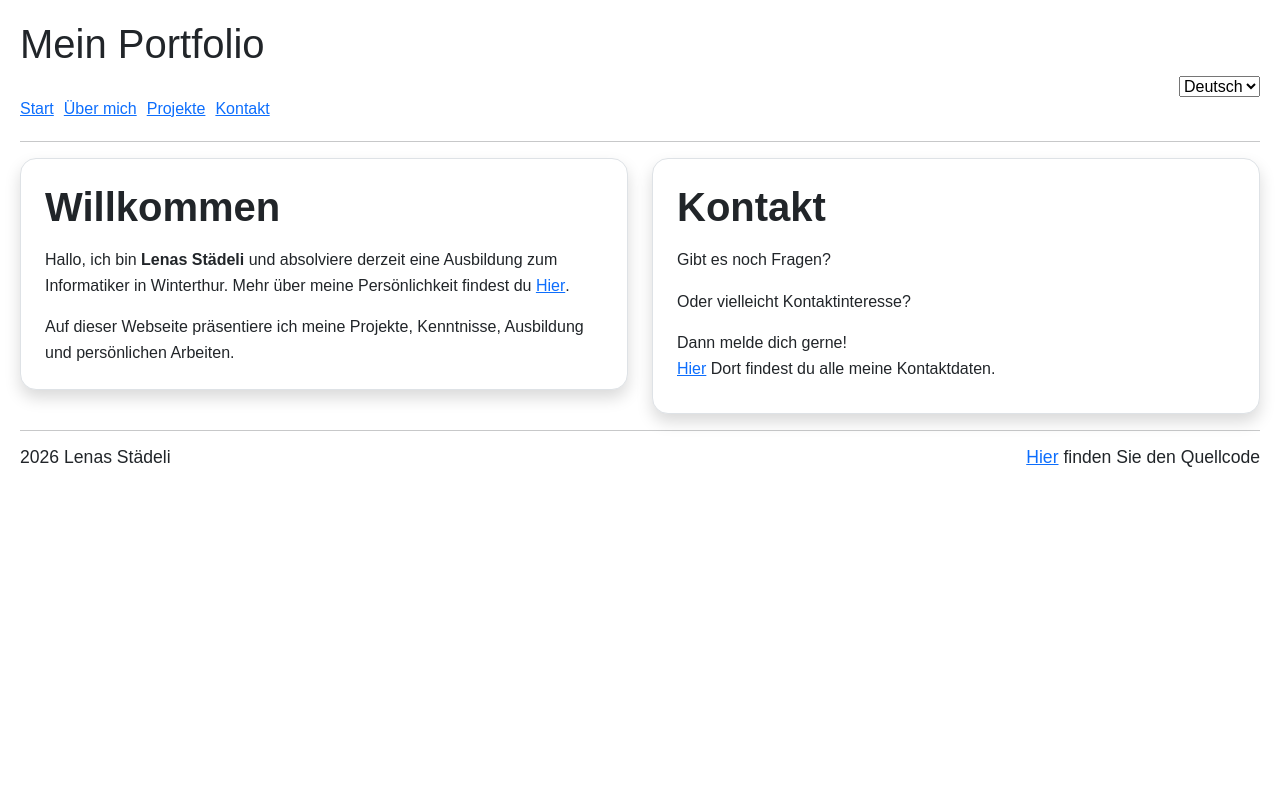
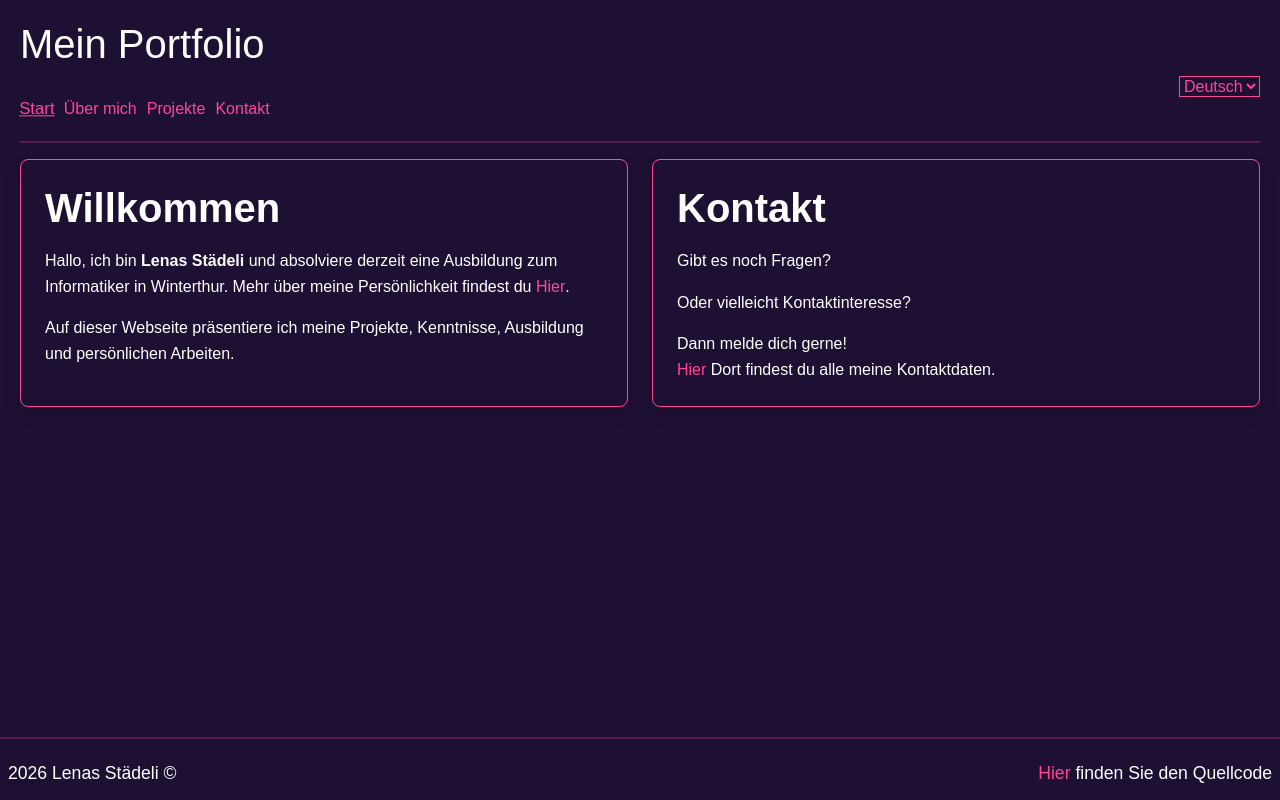
Before and after one commit to LenasStaedeli/Portfolio, a React app: page /projects in a window 1280 px wide. Built offline with nearby package versions, Linux system fonts and the light colour scheme; the HTML template or start-up script is replaced by a standard one.

Commit message:
implement a better design

```diff
--- a/src/App.css
+++ b/src/App.css
@@ -8,6 +8,8 @@
 }
 body {
     overflow-x: hidden;
+    background-color: #1E1033;
+
 }
 .project-button {
     transition: transform 0.2s ease;
@@ -23,3 +25,45 @@ body {
 .info-divs:hover {
     transform: scale(1.03);
 }
+
+.color-divs {
+    border: 1px solid #FF4696;
+}
+
+.background-color{
+    background-color: #1E1033;
+}
+.font-color{
+    color: #FF4696;
+}
+.link-elements{
+    transition: transform 0.2s ease;
+    display: inline-block;
+    color: #FF4696;
+    text-decoration: none;
+}
+.link-elements:hover{
+    transform: scale(1.05);
+    color: #FF4696;
+    text-decoration: underline;
+}
+.link-elements.active{
+    text-decoration: underline;
+    transform: scale(1.05);
+}
+
+.navbar-links{
+    transition: transform 0.2s ease;
+    display: inline-block;
+    color: #FF4696;
+    text-decoration: none;
+}
+.navbar-links:hover{
+    transform: scale(1.1);
+    color: #FF4696;
+    text-decoration: underline;
+}
+.navbar-links.active{
+    text-decoration: underline;
+    transform: scale(1.1);
+}
--- a/src/App.jsx
+++ b/src/App.jsx
@@ -1,5 +1,5 @@
 import { useState } from 'react'
-import {BrowserRouter as Router, Routes, Route, Link, HashRouter} from "react-router-dom";
+import {BrowserRouter as Router, Routes, Route, Link, HashRouter, NavLink} from "react-router-dom";
 import './App.css'
 import Homepage from "./pages/Homepage.jsx";
 import Abaout_me from "./pages/abaout_me.jsx";
@@ -13,24 +13,28 @@ function App() {
     let langjson = languages
     const location = "app"
 
+    //Links zu navlinks machen und nachher bei css link-elements.active weil navlink erkennt ob active oder nicht
     return (
-        <div style={{ display: "flex", flexDirection: "column", minHeight: "100vh" }}>
+        <div style={{ display: "flex", flexDirection: "column", minHeight: "100vh" }} className={"background-color"}>
             <HashRouter>
                 <div style={{padding: "20px", fontFamily: "Arial, sans-serif", flex: "1 0 auto", width: "100%"}}>
-                    <h1 id={"title"}>{langjson[language][location]["1"]}</h1>
-                    <div id={"dropdownlang"}>
-                        <select onChange={event => setLanguage(event.target.value)}>
+                    <h1 id={"title"} className={"text-white"}>{langjson[language][location]["1"]}</h1>
+                    <div id={"dropdownlang"} >
+                        <select className={"color-divs background-color font-color"} onChange={event => setLanguage(event.target.value)}>
                             <option value={"Deutsch"}>Deutsch</option>
                             <option value={"Englisch"}>English</option>
                         </select>
                     </div>
                     <nav style={{marginBottom: "20px"}}>
-                        <Link to="/" style={{marginRight: "10px"}}>{langjson[language][location]["2"]}</Link>
-                        <Link to="/aboutme" style={{marginRight: "10px"}}>{langjson[language][location]["3"]}</Link>
-                        <Link to="/projects" style={{marginRight: "10px"}}>{langjson[language][location]["4"]}</Link>
-                        <Link to="/contact">{langjson[language][location]["5"]}</Link>
+                        <NavLink to="/" style={{marginRight: "10px"}}
+                                 className={"link-elements"}>{langjson[language][location]["2"]}</NavLink>
+                        <NavLink to="/aboutme" style={{marginRight: "10px"}}
+                                 className={"link-elements"}>{langjson[language][location]["3"]}</NavLink>
+                        <NavLink to="/projects" style={{marginRight: "10px"}}
+                                 className={"link-elements"}>{langjson[language][location]["4"]}</NavLink>
+                        <NavLink to="/contact" className={"link-elements"}>{langjson[language][location]["5"]}</NavLink>
                     </nav>
-                    <hr/>
+                    <hr className={"color-divs"}/>
                     <Routes>
                         <Route path="/"
                                element={<Homepage langjson={langjson} language={language} setLanguage={setLanguage}/>}/>
@@ -41,9 +45,9 @@ function App() {
                         <Route path="/contact"
                                element={<Contact langjson={langjson} language={language} setLanguage={setLanguage}/>}/>
                     </Routes>
-                    <hr/>
-                    <Footer langjson={langjson} language={language}/>
                 </div>
+                <hr className={"color-divs"}/>
+                <Footer langjson={langjson} language={language}/>
             </HashRouter>
 
         </div>
--- a/src/components/Footer.jsx
+++ b/src/components/Footer.jsx
@@ -3,13 +3,14 @@ import {Link} from "react-router-dom";
 export default function Footer ({ langjson, language }){
     const location = "footer"
     return (
-        <div className="d-flex justify-content-between align-items-center">
-            <h3 className="footer-text"
+        <div className="d-flex justify-content-between align-items-center p-2">
+            <h3 className="footer-text text-white"
                 id="footer-copyright"
-                style={{fontFamily: "Arial, sans-serif", fontSize: "1.1Rem"}}>2026 Lenas Städeli</h3>
+                style={{fontFamily: "Arial, sans-serif", fontSize: "1.1Rem"}}>2026 Lenas Städeli ©</h3>
             <h3
                 style={{fontFamily: "Arial, sans-serif", fontSize: "1.1Rem"}}
-            ><Link to={"https://github.com/LenasStaedeli/Portfolio"}>{langjson[language][location]["1"]}</Link> {langjson[language][location]["2"]}</h3>
+                className={"text-white"}
+            ><Link to={"https://github.com/LenasStaedeli/Portfolio"} className={"link-elements"}>{langjson[language][location]["1"]}</Link> {langjson[language][location]["2"]}</h3>
         </div>
     )
 }
--- a/src/index.css
+++ b/src/index.css
@@ -22,10 +22,13 @@ a:hover {
     color: #535bf2;
 }
 
+#root{
+    width: 100%;
+    min-height: 100vh;
+}
+
 body {
     margin: 0;
-    display: flex;
-    place-items: center;
     min-width: 320px;
     min-height: 100vh;
 }
--- a/src/pages/Homepage.jsx
+++ b/src/pages/Homepage.jsx
@@ -5,32 +5,32 @@ export default function Homepage({langjson, language}) {
     return (
         <div className="row">
             <div className="col-md-6 col-12 d-flex mb-4">
-                <div className="bg-white rounded-4 p-4 shadow border info-divs w-100">
-                    <h1 className="mb-3 fw-bold">
+                <div className="rounded-3 p-4 shadow color-divs info-divs h-100 w-100">
+                    <h1 className="mb-3 fw-bold text-white">
                         {langjson[language][location]["1"]}
                     </h1>
-                    <p className="mb-3" style={{ lineHeight: "1.6" }}>
-                        {langjson[language][location]["2"]} <b>Lenas Städeli</b> {langjson[language][location]["3"]} <Link to="/aboutme">{langjson[language][location]["4"]}</Link>.
+                    <p className="mb-3 text-white" style={{ lineHeight: "1.6" }}>
+                        {langjson[language][location]["2"]} <b>Lenas Städeli</b> {langjson[language][location]["3"]} <Link to="/aboutme" className={"link-elements"}>{langjson[language][location]["4"]}</Link>.
                     </p>
-                    <p className="mb-0" style={{ lineHeight: "1.6" }}>
+                    <p className="mb-0 text-white" style={{ lineHeight: "1.6" }}>
                         {langjson[language][location]["5"]}
                     </p>
                 </div>
             </div>
-            <div className="col-md-6 col-12 d-flex">
-                <div className="bg-white rounded-4 p-4 shadow border info-divs w-100">
-                    <h1 className="mb-3 fw-bold">
+            <div className="col-md-6 col-12 d-flex mb-4">
+                <div className="color-divs rounded-3 p-4 shadow info-divs h-100 w-100">
+                    <h1 className="mb-3 fw-bold text-white">
                         {langjson[language][location]["6"]}
                     </h1>
-                    <p className="mb-3" style={{ lineHeight: "1.6" }}>
+                    <p className="mb-3 text-white" style={{ lineHeight: "1.6" }}>
                         {langjson[language][location]["10"]}
                     </p>
-                    <p className="mb-3" style={{ lineHeight: "1.6" }}>
+                    <p className="mb-3 text-white" style={{ lineHeight: "1.6" }}>
                         {langjson[language][location]["7"]}
                     </p>
-                    <p className="mb-0" style={{ lineHeight: "1.6" }}>
+                    <p className="mb-0 text-white" style={{ lineHeight: "1.6" }}>
                         {langjson[language][location]["8"]} <br />
-                        <Link to="/contact">{langjson[language][location]["4"]}</Link> {langjson[language][location]["9"]}
+                        <Link to="/contact" className={"link-elements"}>{langjson[language][location]["4"]}</Link> {langjson[language][location]["9"]}
                     </p>
                 </div>
             </div>
--- a/src/pages/abaout_me.jsx
+++ b/src/pages/abaout_me.jsx
@@ -5,23 +5,23 @@ export default function Abaout_me({langjson, language}){
     return(
         <div className="row">
             <div className="col-md-6 col-12 d-flex mb-4">
-                <div className="bg-white rounded-4 p-4 shadow border info-divs w-100">
-                    <h1 className="mb-3 fw-bold">{langjson[language][location]["1"]}</h1>
-                    <p className="mb-3" style={{lineHeight: "1.6"}}>{langjson[language][location]["2"]}</p>
-                    <p className="mb-0" style={{lineHeight: "1.6"}}>{langjson[language][location]["3"]}</p>
+                <div className="background-color rounded-3 p-4 shadow color-divs info-divs h-100 w-100 flex-column d-flex">
+                    <h1 className="mb-3 fw-bold text-white">{langjson[language][location]["1"]}</h1>
+                    <p className="mb-3 text-white" style={{lineHeight: "1.6"}}>{langjson[language][location]["2"]}</p>
+                    <p className="mb-0 text-white" style={{lineHeight: "1.6"}}>{langjson[language][location]["3"]}</p>
                 </div>
             </div>
-            <div className="col-md-6 col-12 d-flex">
-                <div className="bg-white rounded-4 p-4 shadow border info-divs w-100">
-                    <h1 className="mb-3 fw-bold">{langjson[language][location]["4"]}</h1>
-                    <p className="mb-3" style={{lineHeight: "1.6"}}>{langjson[language][location]["5"]}</p>
+            <div className="col-md-6 col-12 d-flex mb-4">
+                <div className="background-color rounded-3 p-4 shadow color-divs info-divs h-100 w-100 flex-column d-flex">
+                    <h1 className="mb-3 fw-bold text-white">{langjson[language][location]["4"]}</h1>
+                    <p className="mb-3 text-white" style={{lineHeight: "1.6"}}>{langjson[language][location]["5"]}</p>
                     <ul className="list-unstyled mb-4" style={{fontSize: "1.1rem"}}>
-                        <li className="mb-3"><p><b>{langjson[language][location]["6"]}</b>{langjson[language][location]["7"]}</p></li>
-                        <li className="mb-3"><p><b>{langjson[language][location]["8"]}</b>{langjson[language][location]["9"]}</p></li>
-                        <li className="mb-3"><p><b>{langjson[language][location]["10"]}</b>{langjson[language][location]["11"]}</p></li>
-                        <li className="mb-3"><p><b>{langjson[language][location]["12"]}</b>{langjson[language][location]["13"]}</p></li>
-                        <li className="mb-3"><p><b>{langjson[language][location]["14"]}</b>{langjson[language][location]["15"]}</p></li>
-                        <li className="mb-3"><p><b>{langjson[language][location]["16"]}</b>{langjson[language][location]["17"]}</p></li>
+                        <li className="mb-3 text-white"><p><b>{langjson[language][location]["6"]}</b>{langjson[language][location]["7"]}</p></li>
+                        <li className="mb-3 text-white"><p><b>{langjson[language][location]["8"]}</b>{langjson[language][location]["9"]}</p></li>
+                        <li className="mb-3 text-white"><p><b>{langjson[language][location]["10"]}</b>{langjson[language][location]["11"]}</p></li>
+                        <li className="mb-3 text-white"><p><b>{langjson[language][location]["12"]}</b>{langjson[language][location]["13"]}</p></li>
+                        <li className="mb-3 text-white"><p><b>{langjson[language][location]["14"]}</b>{langjson[language][location]["15"]}</p></li>
+                        <li className="mb-3 text-white"><p><b>{langjson[language][location]["16"]}</b>{langjson[language][location]["17"]}</p></li>
                     </ul>
                 </div>
             </div>
```
Also changed, not shown: src/pages/Projects.jsx (+27 -27 lines), src/pages/contact.jsx (+15 -15 lines).
